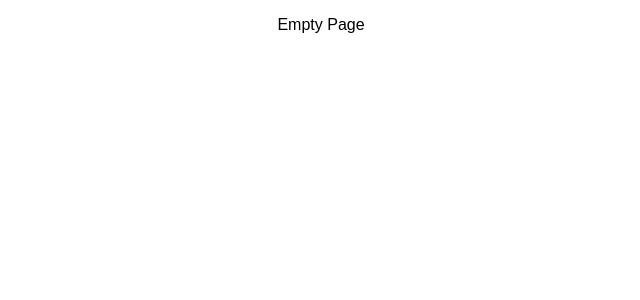
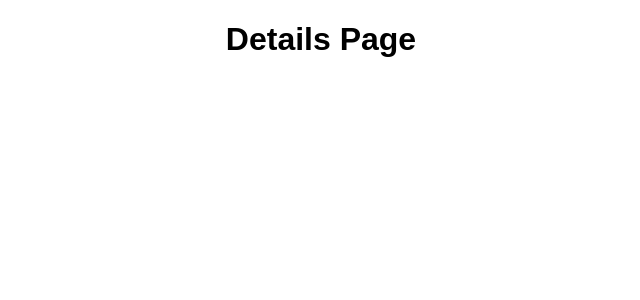
Before and after one commit to Hyunsujk/React-Redux-with-Sagas, a React (Create React App) app: page /#/details in a window 1280 px wide. Shown: the top 300 px of the page, without its empty margins (319-959 px from the left). Built offline with nearby package versions, Linux system fonts and the light colour scheme.

Commit message:
created page components and created path to the pages with Route

```diff
--- a/src/components/App/App.js
+++ b/src/components/App/App.js
@@ -1,12 +1,20 @@
-import React, { Component } from 'react';
-import './App.css';
+import React, { Component } from "react";
+import "./App.css";
+import { HashRouter as Router, Route } from "react-router-dom";
+import ListPage from "../Pages/ListPage/ListPage";
+import DetailsPage from "../Pages/DetailsPage/DetailsPage";
+import EditPage from "../Pages/EditPage/EditPage";
 
 class App extends Component {
   // Renders the entire app on the DOM
   render() {
     return (
       <div className="App">
-        <p>Empty Page</p>
+        <Router>
+          <Route exact path="/" component={ListPage} />
+          <Route exact path="/details" component={DetailsPage} />
+          <Route exact path="/edit" component={EditPage} />
+        </Router>
       </div>
     );
   }
--- /dev/null
+++ b/src/components/Pages/DetailsPage/DetailsPage.js
@@ -0,0 +1,9 @@
+import React, { Component } from "react";
+
+class DetailsPage extends Component {
+  render() {
+    return <h1>Details Page</h1>;
+  }
+}
+
+export default DetailsPage;
--- /dev/null
+++ b/src/components/Pages/EditPage/EditPage.js
@@ -0,0 +1,9 @@
+import React, { Component } from "react";
+
+class EditPage extends Component {
+  render() {
+    return <h1>Edit Page</h1>;
+  }
+}
+
+export default EditPage;
--- /dev/null
+++ b/src/components/Pages/ListPage/ListPage.js
@@ -0,0 +1,9 @@
+import React, { Component } from "react";
+
+class ListPage extends Component {
+  render() {
+    return <h1>List Page</h1>;
+  }
+}
+
+export default ListPage;
```
